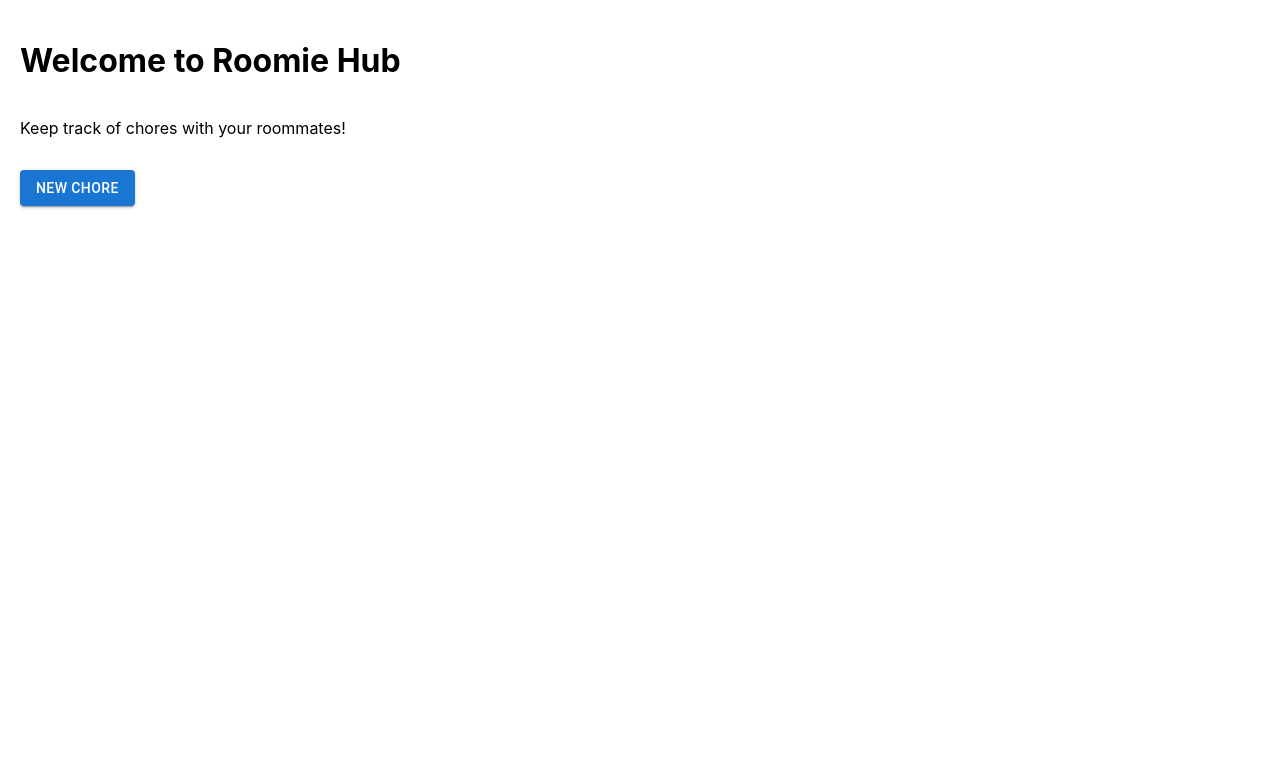
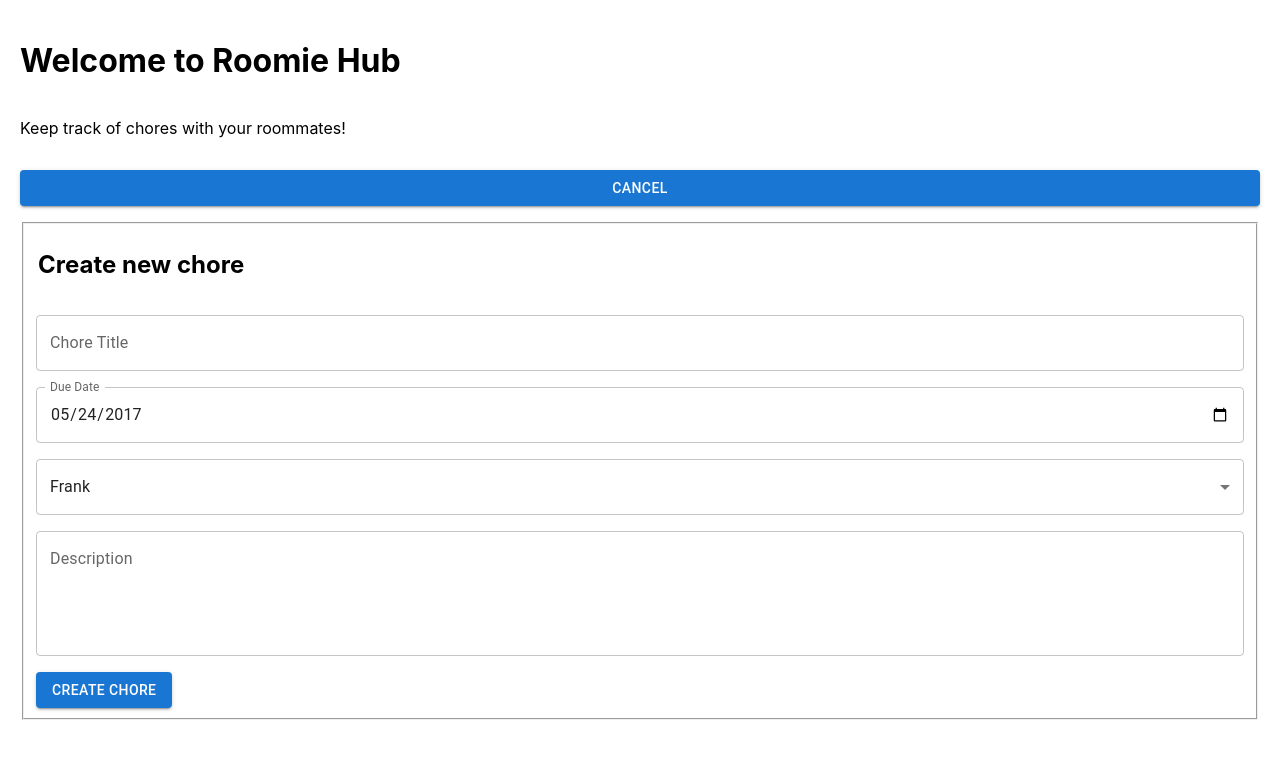
Before and after one commit to fraander/roomiehub, a React (Create React App) app in the folder roomie-hub/: page / in a window 1280 px wide. Shown: the top 758 px of the page. Built offline with nearby package versions, Linux system fonts and the light colour scheme.

Commit message:
made button actually toggle the modal. but the modal still isn't a modal, it's just appended.

```diff
--- a/roomie-hub/src/App.js
+++ b/roomie-hub/src/App.js
@@ -10,13 +10,7 @@ import Stack from '@mui/material/Stack';
 
 const preview_roommates = ["Frank", "Theo", "Venna"]
 
-// const preview_chores = {
-//   chore_1: {
-//     title: "Take out trash",
-//     // assignee: user_f,
-//     description: "Bag is full. Once trash is taken out the bag also needs replacing."
-//   }
-// }
+
 
 const NewChoreModal = () => {
   const roommates = preview_roommates // get this list from the backend
@@ -65,17 +59,6 @@ const NewChoreModal = () => {
 function App() {
   const [showNewChoreModal, setNewChoreModal] = useState(false);
 
-  const handleShowNewChoreModal = (e) => {
-    setNewChoreModal(e.target.checked);
-  };
-
-  const toggleableNewChoreModal = (e) => {
-    if (showNewChoreModal) {
-      return <NewChoreModal />;
-    }
-    return null;
-  }
-
   return (
     <div className="App">
       <header className="App-header">
@@ -83,13 +66,28 @@ function App() {
         <p>Keep track of chores with your roommates!</p>
 
         <p>
-          <Button
-            variant="contained"
-            // make this button show the modal something
-          >New Chore</Button>
+          {showNewChoreModal == false
+            ? <Stack spacing={2}>
+              <Button
+              // when this is a modal this part can disappear
+                variant="contained"
+                onClick={() => setNewChoreModal(!showNewChoreModal)}
+              >
+                Cancel
+              </Button>
+
+              <NewChoreModal />
+            </Stack>
+            : <Button
+              variant="contained"
+              onClick={() => setNewChoreModal(!showNewChoreModal)}
+            >
+              New Chore
+            </Button>
+          }
         </p>
 
-        <toggleableNewChoreModal/>
+        <toggleableNewChoreModal />
       </header>
     </div>
   );
```
